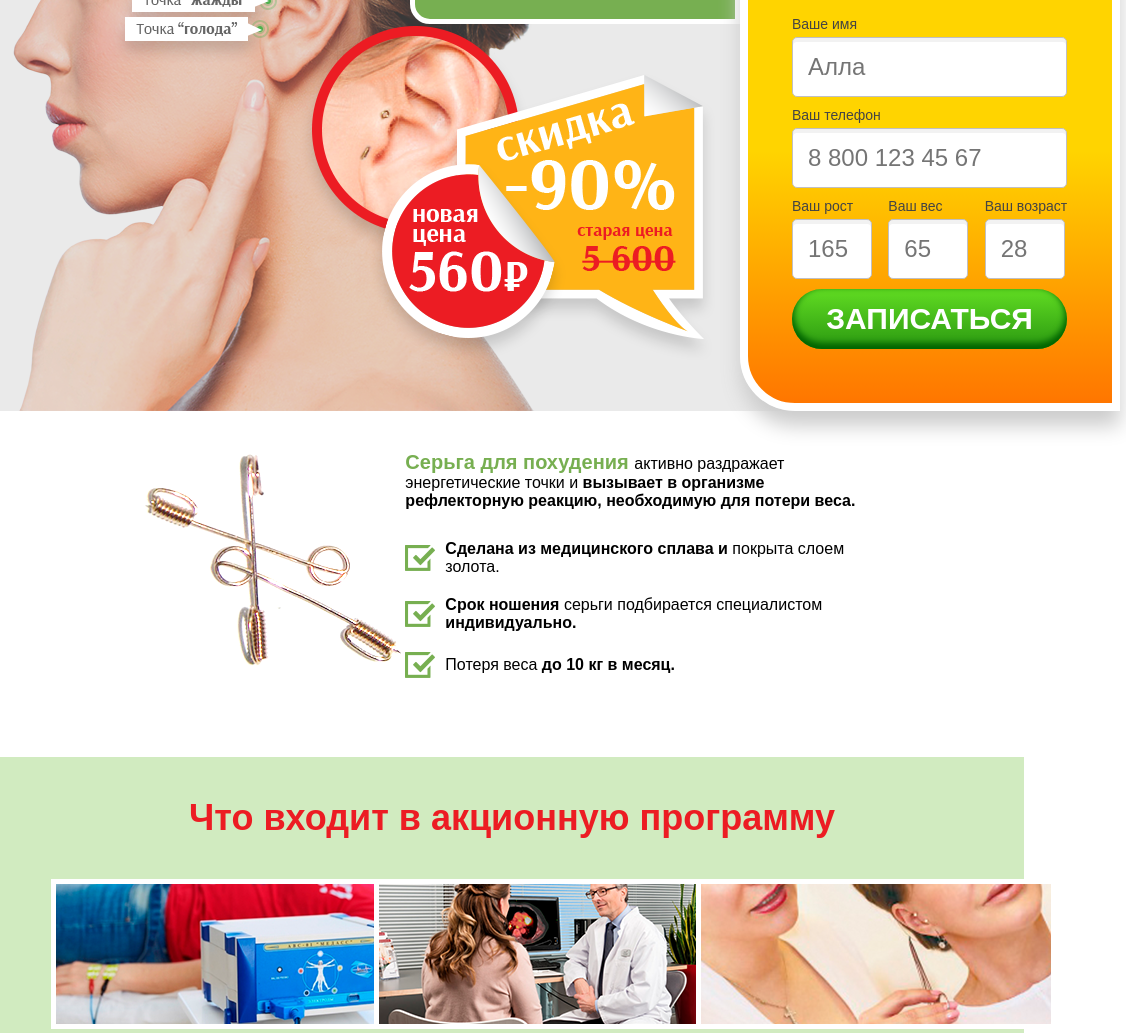
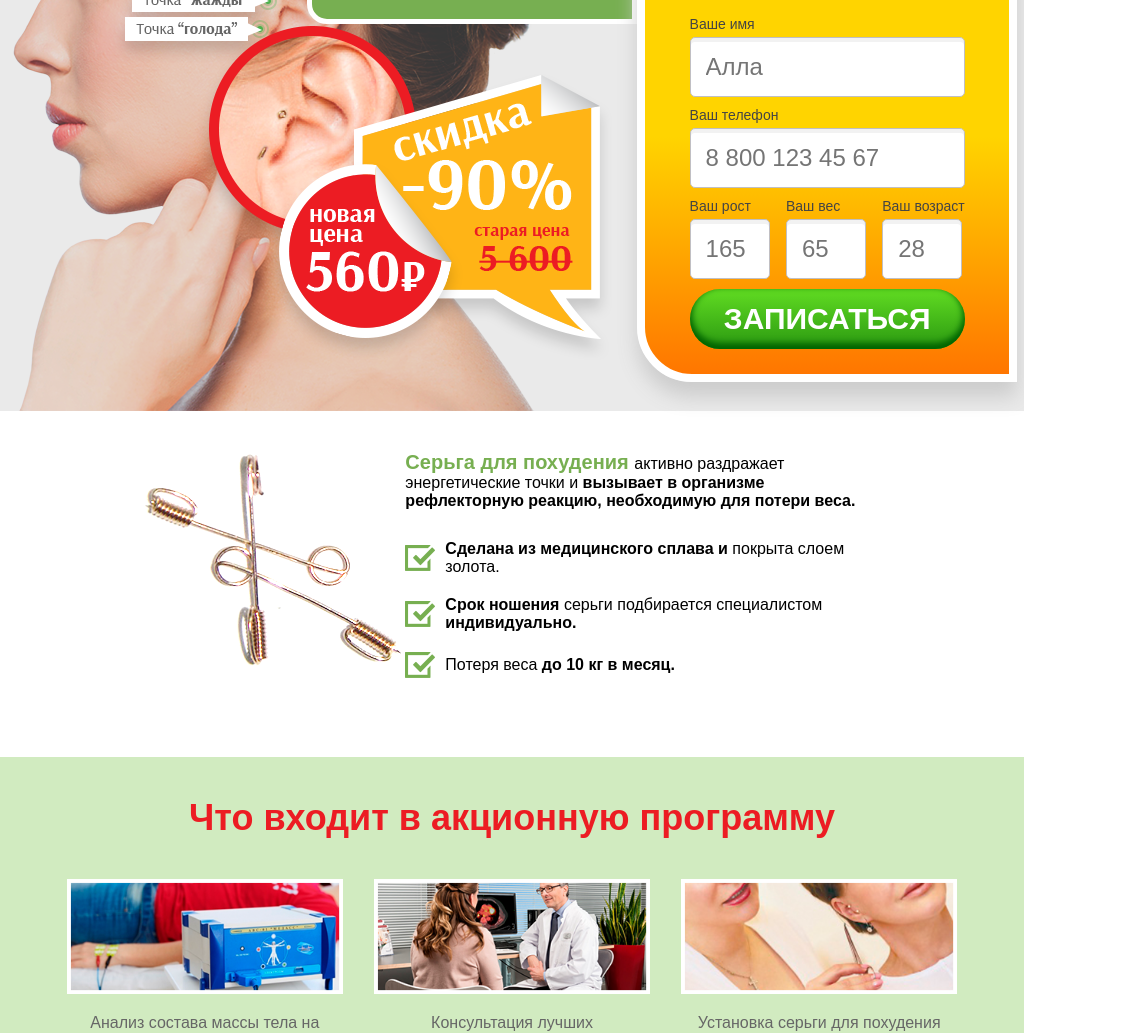
Before and after one commit to Nadineabr/serga-source-code, a website: page dev/index.html in a window 1024 px wide. Shown: the part 312-1345 px from the top of the page, 1126 px wide, since content can reach past the window. Drawn offline with Linux system fonts and the light colour scheme; a web font is replaced by a local one.

Commit message:
add color bg

```diff
--- a/dev/styles/components/_about.scss
+++ b/dev/styles/components/_about.scss
@@ -26,7 +26,7 @@
 .list_title {
   margin-left: 10px
 }
-@media  (max-width: 767px) {
+@media  (max-width: 600px) {
   .about {
     flex-direction: column;
     &_desc {
--- a/dev/styles/components/_header.scss
+++ b/dev/styles/components/_header.scss
@@ -7,7 +7,7 @@
     }
     &_main {
         height: 540px;
-        background: url(../../assets/img/header-bg.png) no-repeat;
+        background: url(../../assets/img/header-bg.png) #eaeaea no-repeat;
         background-position: bottom center;
     }
     &_content {
@@ -15,7 +15,6 @@
         margin-left: 40%;
         padding-top: 20px;
         width: 70%;
-        height: 100%;
     }
     &_counter {
         box-sizing: border-box;
@@ -143,7 +142,7 @@
 #name, #phone {
     width: 100%;
 }
-@media (max-width: 767px) {
+@media (max-width: 992px) {
     .header {
         &_top {
             margin: 0 auto;
@@ -200,3 +199,11 @@
         }
     }
 }
+@media screen and (min-width: 992px) and (max-width: 1200px) {
+    .header {
+        &_content {
+            margin-left: 30%;
+            width: 70%;
+        }
+    }
+}
--- a/dev/styles/components/_results.scss
+++ b/dev/styles/components/_results.scss
@@ -11,7 +11,7 @@
     width: 90%
   }
 }
-@media  (max-width: 767px) {
+@media  (max-width: 992px) {
   .results {
     font-size: 18px;
     &_pic, &_desc {
--- a/dev/styles/components/_services.scss
+++ b/dev/styles/components/_services.scss
@@ -28,7 +28,7 @@
     margin: 0 auto;
   }
 }
-@media  (max-width: 767px) {
+@media  (max-width: 992px) {
   .services {
     padding: 20px 0;
     &_title {
@@ -50,3 +50,10 @@
     }
   }
 }
+@media screen and (min-width: 992px) and (max-width: 1200px) {
+  .services {
+    &_pic img {
+      width: 90%
+    }
+  }
+}
--- a/dev/styles/main.scss
+++ b/dev/styles/main.scss
@@ -36,7 +36,7 @@ ul, li, a {
     padding-bottom: 40px;
   }
 }
-@media  (max-width: 767px) {
+@media  (max-width: 992px) {
   html {
     width: 100vw;
     overflow-x: hidden;
```
Also changed, not shown: dev/assets/css/main.min.css.
